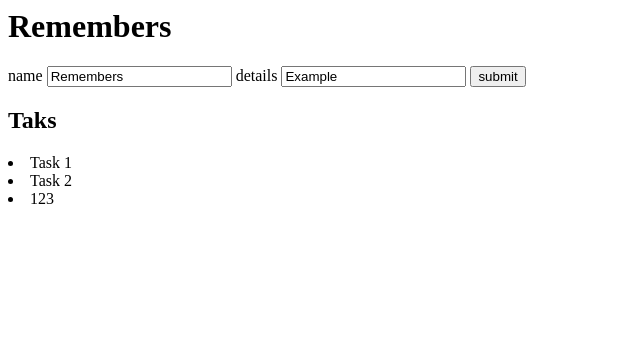
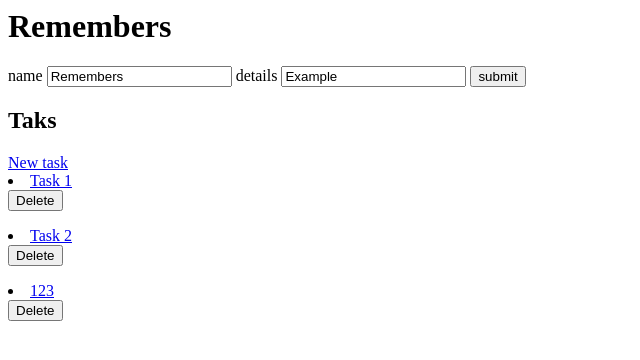
Before and after one commit to gjcasanova/Flask-To-Do, a Flask app: page /app/lists/1/retrieve/ in a window 1280 px wide. Shown: the top 360 px of the page, without its empty margins (0-640 px from the left). Run offline with Flask 2, Linux system fonts and the light colour scheme; data comes from the database, SQL or seed files in the repository; both versions use the stored data as it was after the commit.

Commit message:
Tasks CRUD actions implemented
A CRUD for tasks was implemented.

```diff
--- a/app.py
+++ b/app.py
@@ -4,4 +4,4 @@
 from app import app
 
 if __name__ == '__main__':
-    app.run(debug=True)
+    app.run(debug=True, host='0.0.0.0')
--- a/app/config.py
+++ b/app/config.py
@@ -12,7 +12,9 @@ class Config:
     Settings to App package.
     """
 
+    ENV = 'development'
     DEBUG = True
+    TESTING = True
     SECRET_KEY = 'eHSgKycMopOvwFRxUzcXckyBo0Gp4C66'
     SQLALCHEMY_TRACK_MODIFICATIONS = False
     SQLALCHEMY_DATABASE_URI = f"sqlite:///{BASE_DIR / 'database.sqlite'}"
--- a/app/forms.py
+++ b/app/forms.py
@@ -39,5 +39,5 @@ class TaskForm(FlaskForm):
 
     name = wtforms.StringField('name', validators=[wtforms.validators.DataRequired()])
     details = wtforms.StringField('details')
-    due_date = wtforms.DateTimeField('due date')
+    due_date = wtforms.DateTimeField('due date', validators=[wtforms.validators.Optional()])
     submit = wtforms.SubmitField('submit')
--- a/app/templates/list_retrieve.html
+++ b/app/templates/list_retrieve.html
@@ -14,8 +14,14 @@
 </form>
 
 <h2>Taks</h2>
+<a href="{{ url_for('tasks.create_task', list_id=list.id) }}">New task</a>
 {% for task in list.tasks %}
-<li>{{ task.name }}</li>
+<li>
+    <a href="{{ url_for('tasks.retrieve_task', list_id=list.id, task_id=task.id) }}">{{ task.name }}</a>
+    <form action="{{ url_for('tasks.destroy_task', list_id=list.id, task_id=task.id) }}" method="POST">
+        <button type="submit">Delete</button>
+    </form>
+</li>
 {% endfor %}
 
 {% endblock %}
--- a/app/views.py
+++ b/app/views.py
@@ -1,11 +1,10 @@
 """Views module."""
 
 # Flask
-from crypt import methods
-from flask import Blueprint, Response, make_response, redirect, render_template, request, url_for
+from flask import Blueprint, redirect, render_template, url_for
 from flask_login import current_user, login_user
 
-from app.forms import ListForm, SignInForm
+from app.forms import ListForm, SignInForm, TaskForm
 from app.models import User, List, Task
 from app.plugins import db
 
@@ -73,7 +72,7 @@ def destroy_list(list_id):
 
 @app_routes.route('/lists/<int:list_id>/retrieve/', methods=['GET', 'POST'])
 def retrieve_list(list_id):
-    """Retrieve details about a list."""
+    """Retrieve and allow update details about a list."""
     list = List.query.get(list_id)
     list_form = ListForm()
 
@@ -89,3 +88,57 @@ def retrieve_list(list_id):
         'list_form': list_form
     }
     return render_template('list_retrieve.html', **context)
+
+
+@app_routes.route('/lists/<int:list_id>/tasks/<int:task_id>/destroy/', methods=['POST'])
+def destroy_task(list_id, task_id):
+    """Delete a task from database."""
+    list = List.query.get(list_id)
+    task = Task.query.filter_by(list=list, id=task_id).first()
+    db.session.delete(task)
+    db.session.commit()
+    return redirect(url_for('tasks.retrieve_list', list_id=list_id))
+
+
+@app_routes.route('/lists/<int:list_id>/tasks/new/', methods=['GET', 'POST'])
+def create_task(list_id):
+    """Create a list in database."""
+    list = List.query.get(list_id)
+    task_form = TaskForm()
+
+    if task_form.validate_on_submit():
+        data = task_form.data
+        data.pop('csrf_token')
+        data.pop('submit')
+        task = Task(**data, list=list)
+        db.session.add(task)
+        db.session.commit()
+        return redirect(url_for('tasks.retrieve_list', list_id=list_id))
+
+    # pdb.set_trace()
+    context = {
+        'list': list,
+        'task_form': task_form,
+    }
+    return render_template('task_create.html', **context)
+
+
+@app_routes.route('/lists/<int:list_id>/tasks/<int:task_id>/retrieve/', methods=['GET', 'POST'])
+def retrieve_task(list_id, task_id):
+    """Retrieve and allow update details about a task."""
+    list = List.query.get(list_id)
+    task = Task.query.filter_by(id=task_id, list=list).first()
+    task_form = TaskForm()
+    if task_form.validate_on_submit():
+        data = task_form.data
+        task.name = data['name']
+        task.details = data['details']
+        task.due_date = data['due_date']
+        db.session.commit()
+        return redirect(url_for('tasks.retrieve_list', list_id=list_id))
+    context = {
+        'list': list,
+        'task': task,
+        'task_form': task_form,
+    }
+    return render_template('task_retrieve.html', **context)
--- a/requirements/base.txt
+++ b/requirements/base.txt
@@ -4,5 +4,6 @@ Flask == 2.2.0  # https://github.com/pallets/flask/
 Flask-SQLAlchemy == 2.5.1  # https://github.com/pallets-eco/flask-sqlalchemy
 Flask-WTF == 1.0.1  # https://github.com/wtforms/flask-wtf/
 Flask-Login == 0.6.2  # https://github.com/maxcountryman/flask-login
+Flask-Cors == 3.0.10  # https://github.com/corydolphin/flask-cors
 
 # Third party
```
Also changed, not shown: app/templates/task_create.html (added, +17 -0 lines), app/templates/task_retrieve.html (added, +18 -0 lines), app/templates/task_detail.html (deleted), app/templates/tasks.html (deleted), database.sqlite.
